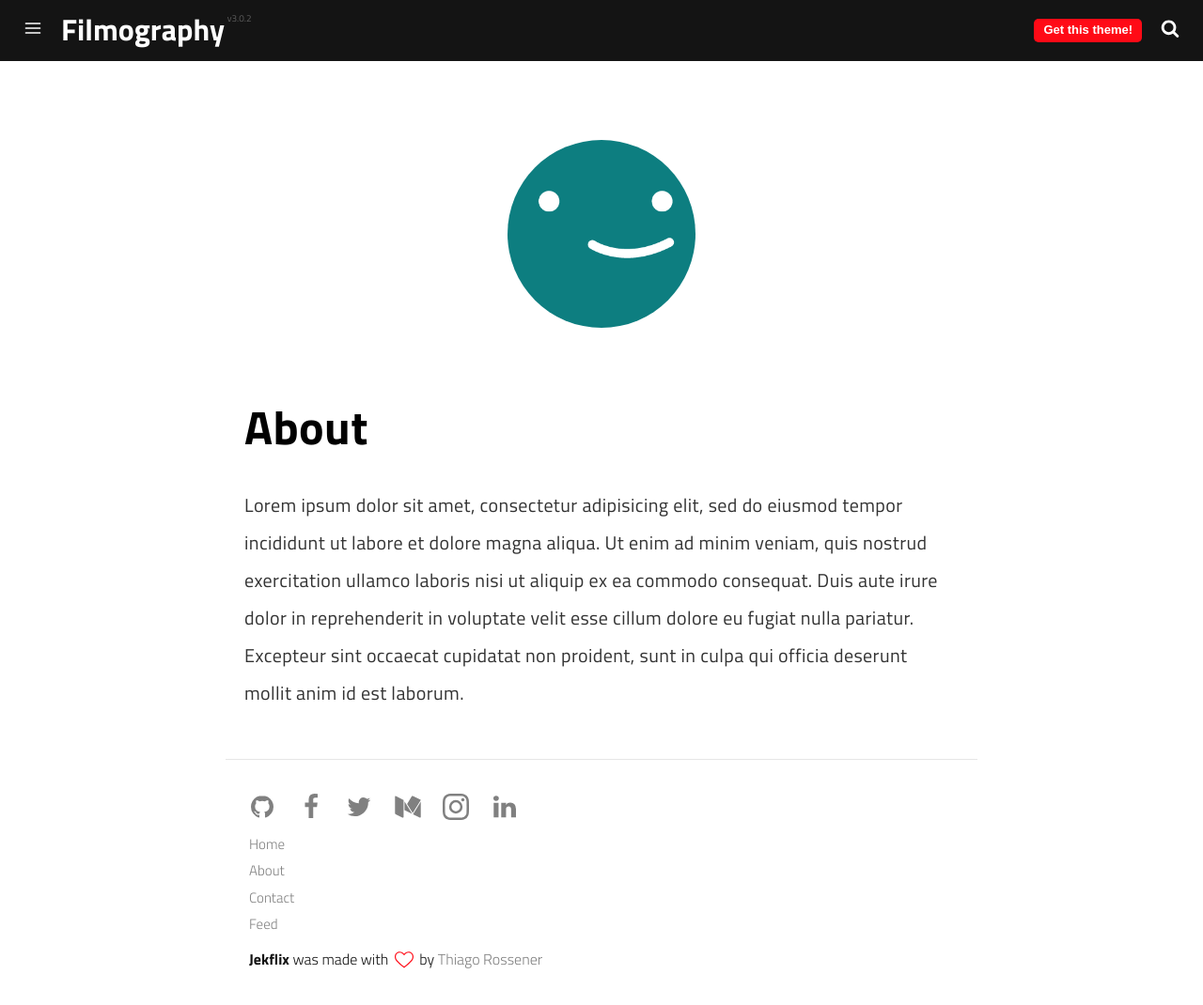
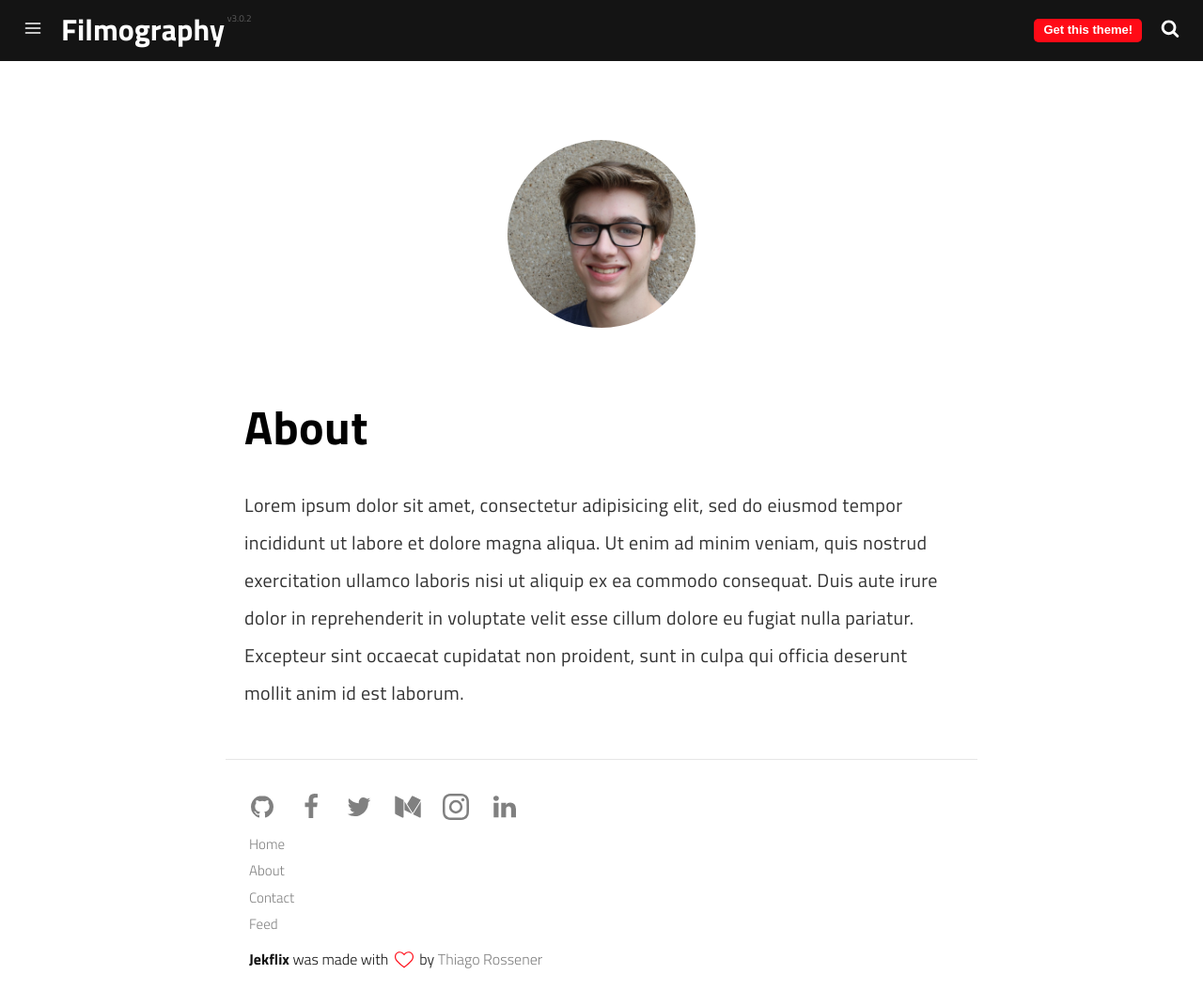
Before and after one commit to netmarshall/Filmography, a Jekyll site: the page built from pages/about.md, in a window 1280 px wide and 1070 px high. Shown: the whole window at 94% size. Built offline with Jekyll 4.4.1, drawn with Linux system fonts in a browser that asks for light colours; a script that is not in the unit is left out.

Commit message:
Update about.md

```diff
--- a/pages/about.md
+++ b/pages/about.md
@@ -5,7 +5,7 @@ description: Some description.
 permalink: /about/
 ---
 
-<img class="img-rounded" src="/assets/img/uploads/profile.png" alt="Thiago Rossener" width="200">
+<img class="img-rounded" src="/assets/img/bio-photo.jpg" alt="John Marshall" width="200">
 
 # About
 
```
